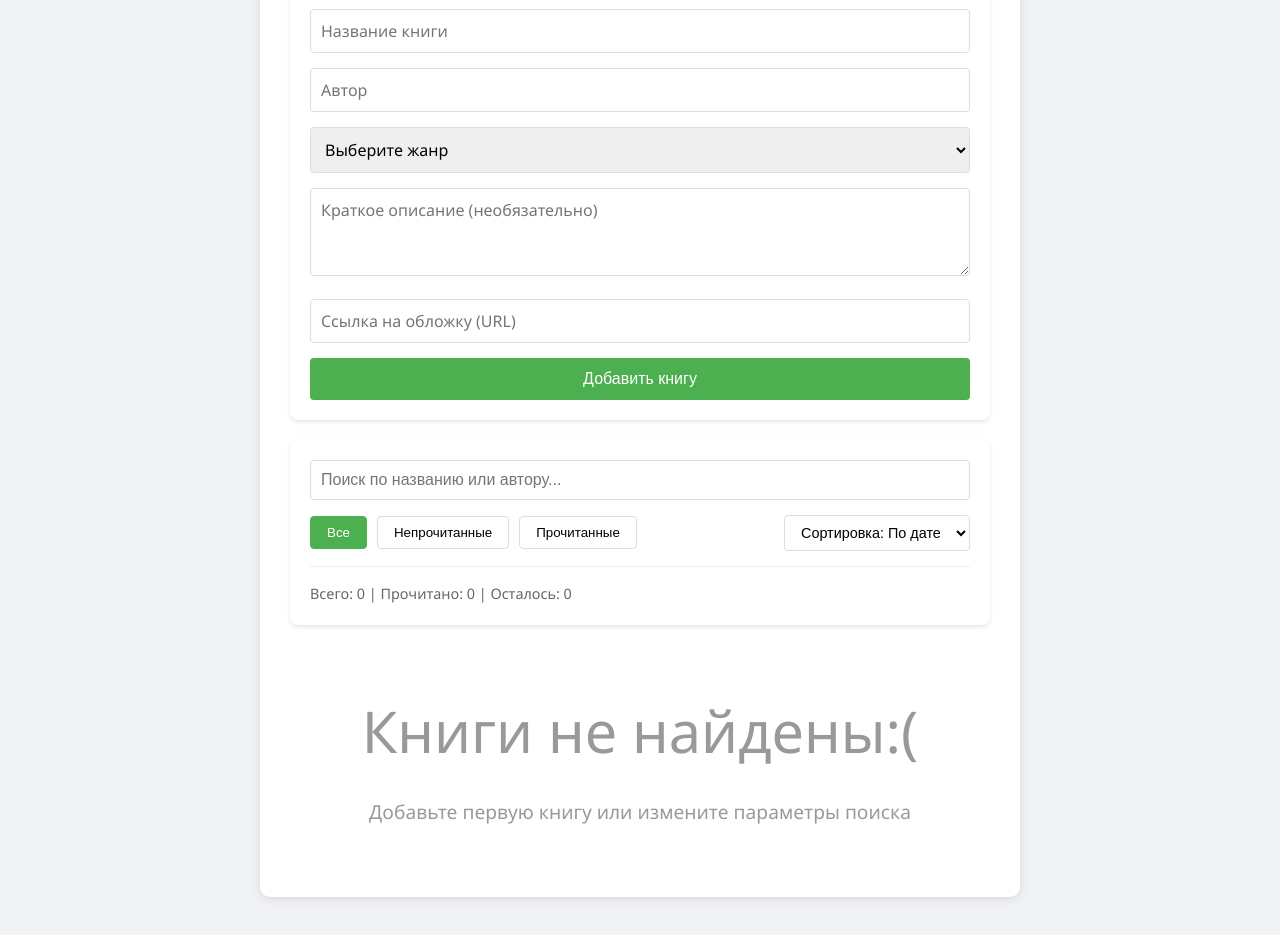
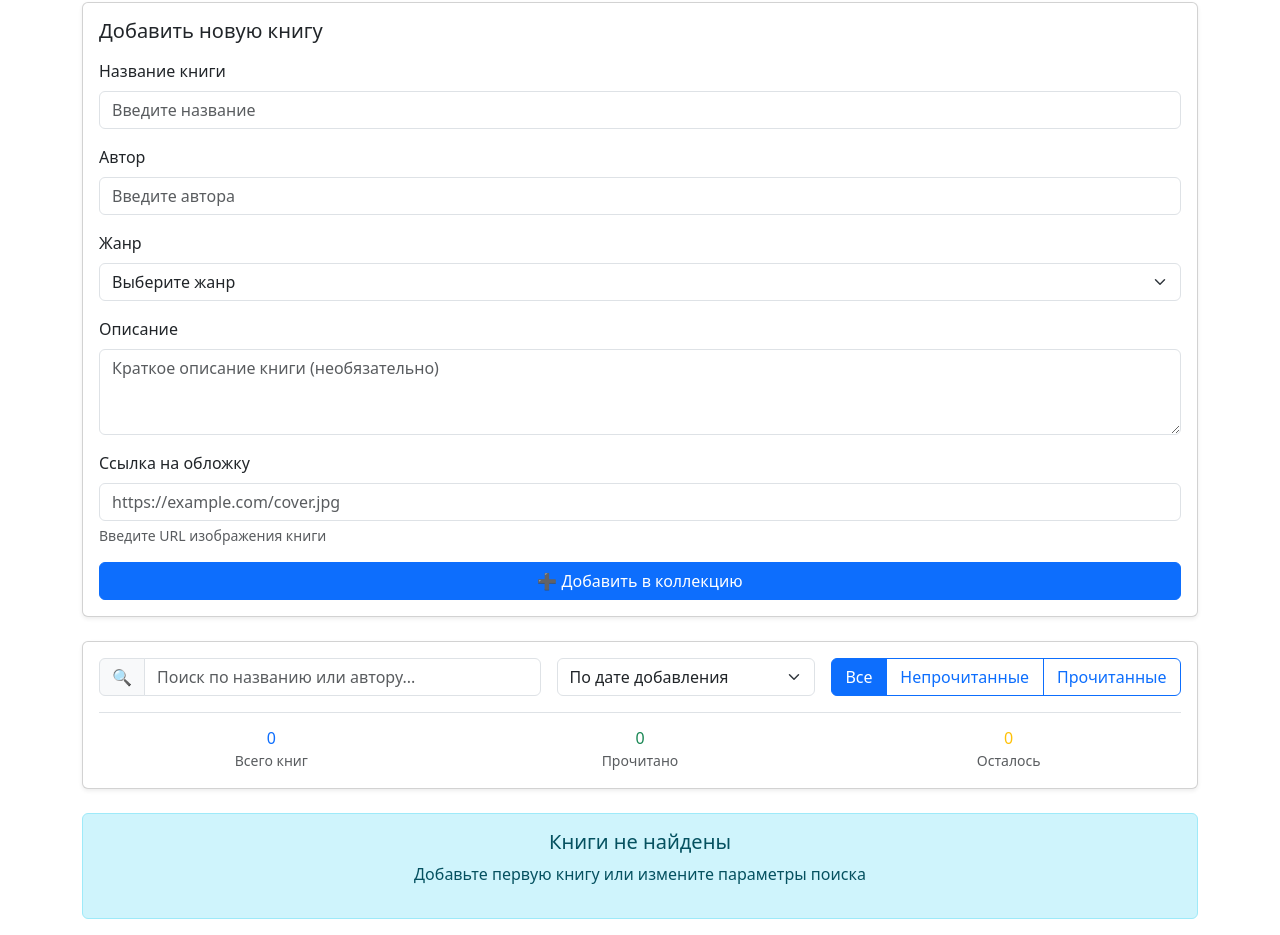
Before and after one commit to pushhok/book-manager, a Vue app: page / in a window 1280 px wide. Shown: the part 279-1214 px from the top of the page. Built offline with nearby package versions, Linux system fonts and the light colour scheme.

Commit message:
Practice 15 complete with Bootstrap

```diff
--- a/index.html
+++ b/index.html
@@ -3,7 +3,7 @@
 <head>
   <meta charset="UTF-8">
   <meta name="viewport" content="width=device-width, initial-scale=1.0">
-  <title>Book Manager</title>
+  <title>Book Manager - Практика 15</title>
 </head>
 <body>
   <div id="app"></div>
--- a/package.json
+++ b/package.json
@@ -12,6 +12,7 @@
   },
   "homepage": "https://pushhok.github.io/book-manager/",
   "dependencies": {
+    "bootstrap": "^5.3.2",
     "vue": "^3.4.21"
   },
   "devDependencies": {
--- a/src/App.vue
+++ b/src/App.vue
@@ -1,22 +1,26 @@
 <template>
-  <div class="app">
-    <header>
-      <h1>Менеджер книг</h1>
-      <p>Управляй своей библиотекой</p>
+  <div class="container mt-5">
+    <header class="text-center mb-5">
+      <h1 class="display-4 text-primary">Менеджер книг</h1>
+      <p class="lead text-muted">Практическое занятие 15 (Vue 3 + Bootstrap)</p>
     </header>
+
     <main>
       <AddBookForm @add-book="addBook"/>
+
       <BookFilters
         v-model:searchQuery="searchQuery"
         v-model:filter="currentFilter"
         v-model:sortBy="currentSort"
         :books="books"
       />
-      <div v-if="filteredBooks.length === 0" class="empty-state">
-        <p>Книги не найдены:(</p>
+
+      <div v-if="filteredBooks.length === 0" class="alert alert-info text-center mt-3">
+        <h5>Книги не найдены</h5>
         <p>Добавьте первую книгу или измените параметры поиска</p>
       </div>
-      <div v-else class="books-list">
+
+      <div v-else class="row">
         <BookCard
           v-for="book in filteredBooks"
           :key="book.id"
@@ -38,7 +42,9 @@ import BookCard from './components/BookCard.vue'
 
 const books = ref([])
 const savedBooks = localStorage.getItem('books')
-if(savedBooks) books.value = JSON.parse(savedBooks)
+if (savedBooks) {
+  books.value = JSON.parse(savedBooks)
+}
 
 const currentFilter = ref('all')
 const searchQuery = ref('')
@@ -49,56 +55,68 @@ watch(books, (newBooks) => {
 }, { deep: true })
 
 const addBook = (bookData) => {
-  books.value.push({ id: Date.now(), ...bookData, completed: false, rating: 0 })
+  const newBook = {
+    id: Date.now(),
+    ...bookData,
+    completed: false,
+    rating: 0
+  }
+  books.value.push(newBook)
 }
 
 const toggleBook = (id) => {
   const book = books.value.find(b => b.id === id)
-  if(book) {
+  if (book) {
     book.completed = !book.completed
-    if(!book.completed) book.rating = 0
+    if (!book.completed) {
+      book.rating = 0
+    }
   }
 }
 
 const rateBook = (id, rating) => {
   const book = books.value.find(b => b.id === id)
-  if(book && book.completed) book.rating = rating
+  if (book && book.completed) {
+    book.rating = rating
+  }
 }
 
 const deleteBook = (id) => {
-  if(confirm('Удалить книгу?')) books.value = books.value.filter(b => b.id !== id)
+  if (confirm('Удалить книгу?')) {
+    books.value = books.value.filter(b => b.id !== id)
+  }
 }
 
 const filteredBooks = computed(() => {
   let result = books.value.filter(book => {
-    if(currentFilter.value === 'unread') return !book.completed
-    if(currentFilter.value === 'read') return book.completed
+    if (currentFilter.value === 'unread') return !book.completed
+    if (currentFilter.value === 'read') return book.completed
     return true
   })
+
   result = result.filter(book => {
-    if(!searchQuery.value) return true
-    const q = searchQuery.value.toLowerCase()
-    return book.title.toLowerCase().includes(q) || book.author.toLowerCase().includes(q)
+    if (!searchQuery.value) return true
+    const query = searchQuery.value.toLowerCase()
+    return book.title.toLowerCase().includes(query) ||
+           book.author.toLowerCase().includes(query)
   })
-  // Сортировка
+
   result.sort((a, b) => {
-    if(currentSort.value === 'title') return a.title.localeCompare(b.title)
-    if(currentSort.value === 'author') return a.author.localeCompare(b.author)
-    if(currentSort.value === 'rating') return b.rating - a.rating
-    return b.id - a.id // По дате (новые сверху)
+    if (currentSort.value === 'title') return a.title.localeCompare(b.title)
+    if (currentSort.value === 'author') return a.author.localeCompare(b.author)
+    if (currentSort.value === 'rating') return b.rating - a.rating
+    return b.id - a.id
   })
+
   return result
 })
 </script>
 
-<style>
-* { margin: 0; padding: 0; box-sizing: border-box; }
-body { font-family: 'Segoe UI', Tahoma, Geneva, Verdana, sans-serif; background: #f0f2f5; line-height: 1.6; }
-.app { max-width: 800px; margin: 0 auto; padding: 20px; }
-header { text-align: center; margin-bottom: 30px; padding: 20px; background: linear-gradient(135deg, #667eea 0%, #764ba2 100%); color: white; border-radius: 10px; box-shadow: 0 4px 6px rgba(0,0,0,0.1); }
-header h1 { font-size: 2.5em; margin-bottom: 5px; }
-main { background: white; padding: 30px; border-radius: 10px; box-shadow: 0 2px 10px rgba(0,0,0,0.1); }
-.empty-state { text-align: center; padding: 40px; color: #999; font-size: 1.2em; }
-.empty-state p:first-child { font-size: 3em; margin-bottom: 20px; }
-.books-list { margin-top: 20px; }
+<style scoped>
+header {
+  padding: 2rem;
+  background: linear-gradient(135deg, #667eea 0%, #764ba2 100%);
+  border-radius: 10px;
+  color: white;
+}
 </style>
--- a/src/components/AddBookForm.vue
+++ b/src/components/AddBookForm.vue
@@ -1,35 +1,77 @@
 <template>
-  <form @submit.prevent="handleSubmit" class="add-form">
-    <h2>Добавить новую книгу</h2>
-    <div class="form-group">
-      <input v-model="formData.title" type="text" placeholder="Название книги" required />
+  <div class="card mb-4 shadow-sm">
+    <div class="card-body">
+      <h5 class="card-title mb-3">Добавить новую книгу</h5>
+      <form @submit.prevent="handleSubmit">
+        <div class="mb-3">
+          <label class="form-label">Название книги</label>
+          <input
+            v-model="formData.title"
+            type="text"
+            class="form-control"
+            placeholder="Введите название"
+            required
+          />
         </div>
-    <div class="form-group">
-      <input v-model="formData.author" type="text" placeholder="Автор" required />
+
+        <div class="mb-3">
+          <label class="form-label">Автор</label>
+          <input
+            v-model="formData.author"
+            type="text"
+            class="form-control"
+            placeholder="Введите автора"
+            required
+          />
         </div>
-    <div class="form-group">
-      <select v-model="formData.genre" required>
+
+        <div class="mb-3">
+          <label class="form-label">Жанр</label>
+          <select v-model="formData.genre" class="form-select" required>
             <option value="">Выберите жанр</option>
             <option value="Роман">Роман</option>
             <option value="Фантастика">Фантастика</option>
             <option value="Детектив">Детектив</option>
             <option value="Научная">Научная</option>
             <option value="Поэзия">Поэзия</option>
+            <option value="Биография">Биография</option>
           </select>
         </div>
-    <div class="form-group">
-      <textarea v-model="formData.description" placeholder="Краткое описание (необязательно)" rows="3"></textarea>
+
+        <div class="mb-3">
+          <label class="form-label">Описание</label>
+          <textarea
+            v-model="formData.description"
+            class="form-control"
+            rows="3"
+            placeholder="Краткое описание книги (необязательно)"
+          ></textarea>
         </div>
-    <div class="form-group">
-      <input v-model="formData.imageUrl" type="url" placeholder="Ссылка на обложку (URL)" />
+
+        <div class="mb-3">
+          <label class="form-label">Ссылка на обложку</label>
+          <input
+            v-model="formData.imageUrl"
+            type="url"
+            class="form-control"
+            placeholder="https://example.com/cover.jpg"
+          />
+          <div class="form-text">Введите URL изображения книги</div>
         </div>
-    <button type="submit" class="btn-submit">Добавить книгу</button>
+
+        <button type="submit" class="btn btn-primary w-100">
+          ➕ Добавить в коллекцию
+        </button>
       </form>
+    </div>
+  </div>
 </template>
 
 <script setup>
 import { reactive } from 'vue'
+
 const emit = defineEmits(['add-book'])
+
 const formData = reactive({
   title: '',
   author: '',
@@ -37,53 +79,11 @@ const formData = reactive({
   description: '',
   imageUrl: ''
 })
+
 const handleSubmit = () => {
   emit('add-book', { ...formData })
-  formData.title = ''
-  formData.author = ''
-  formData.genre = ''
-  formData.description = ''
-  formData.imageUrl = ''
+  Object.keys(formData).forEach(key => {
+    formData[key] = ''
+  })
 }
 </script>
-
-<style scoped>
-.add-form {
-  background: white;
-  padding: 20px;
-  border-radius: 8px;
-  box-shadow: 0 2px 4px rgba(0,0,0,0.1);
-  margin-bottom: 20px;
-}
-.add-form h2 { margin-bottom: 15px; color: #333; }
-.form-group { margin-bottom: 15px; }
-.form-group input,
-.form-group select,
-.form-group textarea {
-  width: 100%;
-  padding: 10px;
-  border: 1px solid #ddd;
-  border-radius: 4px;
-  font-size: 1em;
-  font-family: inherit;
-  resize: vertical;
-}
-.form-group input:focus,
-.form-group select:focus,
-.form-group textarea:focus {
-  outline: none;
-  border-color: #4CAF50;
-}
-.btn-submit {
-  width: 100%;
-  padding: 12px;
-  background: #4CAF50;
-  color: white;
-  border: none;
-  border-radius: 4px;
-  font-size: 1em;
-  cursor: pointer;
-  transition: background 0.3s;
-}
-.btn-submit:hover { background: #45a049; }
-</style>
--- a/src/components/BookCard.vue
+++ b/src/components/BookCard.vue
@@ -1,21 +1,57 @@
 <template>
-  <div class="book-card" :class="{ completed: book.completed }">
-    <img v-if="book.imageUrl" :src="book.imageUrl" class="book-cover" alt="cover" />
-    <div class="book-info">
-      <h3>{{ book.title }}</h3>
-      <p class="author">{{ book.author }} • {{ book.genre }}</p>
-      <p v-if="book.description" class="description">{{ book.description }}</p>
-    </div>
-    <div class="book-actions">
-      <div v-if="book.completed" class="rating">
-        <span v-for="star in 5" :key="star" @click="$emit('rate', star)">
-          {{ star <= book.rating ? '★' : '☆' }}
-        </span>
+  <div class="col-md-4 mb-4">
+    <div class="card h-100 shadow-sm" :class="{ 'border-success': book.completed }">
+      <img
+        v-if="book.imageUrl"
+        :src="book.imageUrl"
+        class="card-img-top"
+        style="height: 250px; object-fit: cover;"
+        alt="Обложка книги"
+        @error="$event.target.style.display='none'"
+      >
+      <div class="card-body">
+        <div class="d-flex justify-content-between align-items-start mb-2">
+          <h5 class="card-title mb-0">{{ book.title }}</h5>
+          <button
+            @click="$emit('delete')"
+            class="btn-close"
+            title="Удалить"
+          ></button>
+        </div>
+
+        <h6 class="card-subtitle mb-2 text-muted"> {{ book.author }}</h6>
+
+        <span class="badge bg-info text-dark mb-2">{{ book.genre }}</span>
+
+        <p v-if="book.description" class="card-text small text-muted">
+          {{ book.description }}
+        </p>
+
+        <div v-if="book.completed" class="mt-3">
+          <label class="form-label small">Ваша оценка:</label>
+          <div class="text-warning" style="font-size: 1.5em; cursor: pointer;">
+            <span
+              v-for="star in 5"
+              :key="star"
+              @click="$emit('rate', star)"
+              class="me-1"
+            >
+              {{ star <= book.rating ? '★' : '☆' }}
+            </span>
+          </div>
+          <small class="text-muted">{{ book.rating }}/5</small>
+        </div>
+
+        <div class="mt-3">
+          <button
+            @click="$emit('toggle')"
+            class="btn w-100"
+            :class="book.completed ? 'btn-outline-success' : 'btn-outline-primary'"
+          >
+            {{ book.completed ? 'Прочитано' : 'Отметить прочитанной' }}
+          </button>
+        </div>
       </div>
-      <button @click="$emit('toggle')" :class="['btn', book.completed ? 'btn-secondary' : 'btn-primary']">
-        {{ book.completed ? '✓ Прочитано' : 'Читать' }}
-      </button>
-      <button @click="$emit('delete')" class="btn btn-danger">✕</button>
     </div>
   </div>
 </template>
@@ -24,40 +60,3 @@
 defineProps(['book'])
 defineEmits(['toggle', 'delete', 'rate'])
 </script>
-
-<style scoped>
-.book-card {
-  background: white;
-  border-radius: 8px;
-  padding: 16px;
-  margin-bottom: 12px;
-  box-shadow: 0 2px 4px rgba(0,0,0,0.1);
-  display: flex;
-  flex-direction: column;
-  gap: 12px;
-  transition: all 0.3s;
-}
-.book-card.completed { background: #f0f7f0; opacity: 0.9; }
-.book-cover {
-  width: 100%;
-  max-height: 160px;
-  object-fit: cover;
-  border-radius: 6px;
-}
-.book-info { flex: 1; }
-.book-info h3 { margin-bottom: 4px; color: #333; }
-.author { color: #666; font-size: 0.9em; margin-bottom: 4px; }
-.genre { background: #e0e0e0; padding: 2px 8px; border-radius: 4px; font-size: 0.8em; }
-.description { color: #555; font-size: 0.9em; margin-top: 8px; line-height: 1.4; }
-.book-actions { display: flex; gap: 8px; align-items: center; flex-wrap: wrap; }
-.rating { display: flex; gap: 2px; }
-.rating span { font-size: 20px; cursor: pointer; color: gold; }
-.rating span:hover { transform: scale(1.2); }
-.btn { padding: 8px 12px; border: none; border-radius: 4px; cursor: pointer; font-size: 0.9em; transition: background 0.3s; }
-.btn-primary { background: #4CAF50; color: white; }
-.btn-primary:hover { background: #45a049; }
-.btn-secondary { background: #2196F3; color: white; }
-.btn-secondary:hover { background: #1e87db; }
-.btn-danger { background: #f44336; color: white; }
-.btn-danger:hover { background: #da190b; }
-</style>
--- a/src/components/BookFilters.vue
+++ b/src/components/BookFilters.vue
@@ -1,51 +1,87 @@
 <template>
-  <div class="filters">
-    <div class="search">
-      <input v-model="searchQuery" type="text" placeholder="Поиск по названию или автору..." />
+  <div class="card mb-4 shadow-sm">
+    <div class="card-body">
+      <div class="row g-3 align-items-center">
+        <div class="col-md-5">
+          <div class="input-group">
+            <span class="input-group-text">🔍</span>
+            <input
+              v-model="searchQuery"
+              type="text"
+              class="form-control"
+              placeholder="Поиск по названию или автору..."
+            />
           </div>
-    <div class="controls">
-      <div class="filter-buttons">
-        <button v-for="option in filterOptions" :key="option.value" @click="$emit('update:filter', option.value)" :class="['filter-btn', { active: filter === option.value }]">
-          {{ option.label }}
-        </button>
         </div>
-      <select v-model="sortBy" class="sort-select">
-        <option value="date">Сортировка: По дате</option>
+
+        <div class="col-md-3">
+          <select v-model="sortBy" class="form-select">
+            <option value="date">По дате добавления</option>
             <option value="title">По названию</option>
             <option value="author">По автору</option>
             <option value="rating">По рейтингу</option>
           </select>
         </div>
-    <div class="stats">
-      <p>Всего: {{ total }} | Прочитано: {{ completed }} | Осталось: {{ total - completed }}</p>
+
+        <div class="col-md-4">
+          <div class="btn-group w-100" role="group">
+            <button
+              type="button"
+              class="btn"
+              :class="filter === 'all' ? 'btn-primary' : 'btn-outline-primary'"
+              @click="$emit('update:filter', 'all')"
+            >
+              Все
+            </button>
+            <button
+              type="button"
+              class="btn"
+              :class="filter === 'unread' ? 'btn-primary' : 'btn-outline-primary'"
+              @click="$emit('update:filter', 'unread')"
+            >
+              Непрочитанные
+            </button>
+            <button
+              type="button"
+              class="btn"
+              :class="filter === 'read' ? 'btn-primary' : 'btn-outline-primary'"
+              @click="$emit('update:filter', 'read')"
+            >
+              Прочитанные
+            </button>
+          </div>
+        </div>
+      </div>
+
+      <div class="mt-3 pt-3 border-top">
+        <div class="row text-center">
+          <div class="col-4">
+            <h6 class="mb-0 text-primary">{{ total }}</h6>
+            <small class="text-muted">Всего книг</small>
+          </div>
+          <div class="col-4">
+            <h6 class="mb-0 text-success">{{ completed }}</h6>
+            <small class="text-muted">Прочитано</small>
+          </div>
+          <div class="col-4">
+            <h6 class="mb-0 text-warning">{{ total - completed }}</h6>
+            <small class="text-muted">Осталось</small>
+          </div>
+        </div>
+      </div>
     </div>
   </div>
 </template>
 
 <script setup>
 import { computed } from 'vue'
+
 const props = defineProps(['filter', 'books'])
 defineEmits(['update:filter'])
+
 const searchQuery = defineModel('searchQuery')
 const sortBy = defineModel('sortBy')
-const filterOptions = [
-  { value: 'all', label: 'Все' },
-  { value: 'unread', label: 'Непрочитанные' },
-  { value: 'read', label: 'Прочитанные' }
-]
+
 const total = computed(() => props.books.length)
 const completed = computed(() => props.books.filter(b => b.completed).length)
 </script>
-
-<style scoped>
-.filters { background: white; padding: 20px; border-radius: 8px; box-shadow: 0 2px 4px rgba(0,0,0,0.1); margin-bottom: 20px; }
-.search { margin-bottom: 15px; }
-.search input { width: 100%; padding: 10px; border: 1px solid #ddd; border-radius: 4px; font-size: 1em; }
-.controls { display: flex; justify-content: space-between; align-items: center; gap: 10px; margin-bottom: 15px; flex-wrap: wrap; }
-.filter-buttons { display: flex; gap: 10px; }
-.filter-btn { padding: 8px 16px; border: 1px solid #ddd; background: white; border-radius: 4px; cursor: pointer; transition: all 0.3s; }
-.filter-btn:hover { background: #f0f0f0; }
-.filter-btn.active { background: #4CAF50; color: white; border-color: #4CAF50; }
-.sort-select { padding: 8px 12px; border-radius: 4px; border: 1px solid #ddd; font-size: 0.9em; cursor: pointer; background: white; }
-.stats { padding-top: 15px; border-top: 1px solid #eee; color: #666; font-size: 0.9em; }
-</style>
--- a/src/main.js
+++ b/src/main.js
@@ -1,4 +1,5 @@
 import { createApp } from 'vue'
 import App from './App.vue'
+import 'bootstrap/dist/css/bootstrap.min.css'
 
 createApp(App).mount('#app')
```
Also changed, not shown: 2 other files (tests, documents, lock files or other folders). Lines whose indentation alone changed are shown as unchanged.
